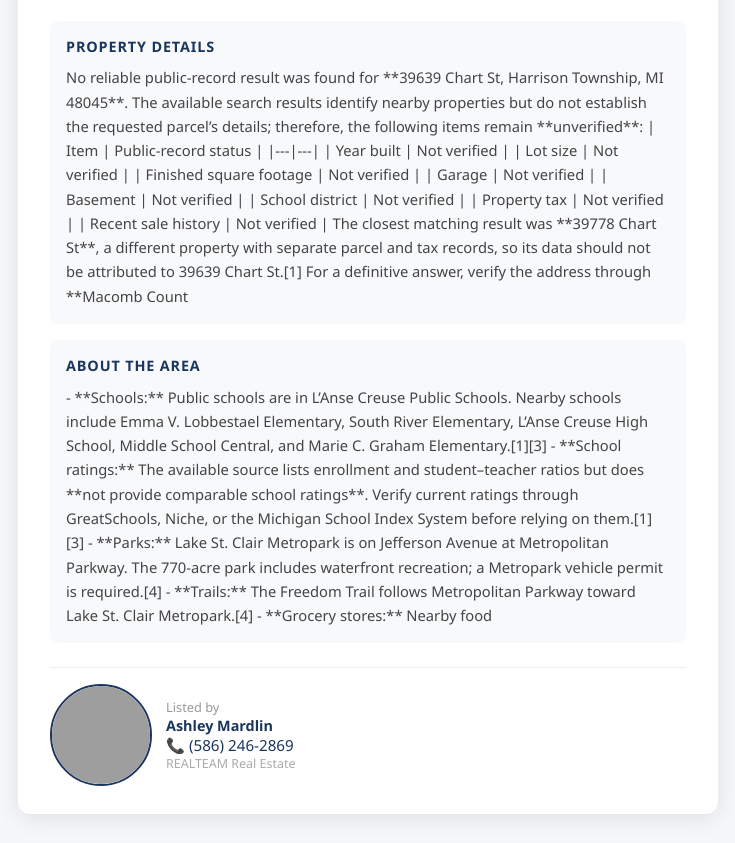
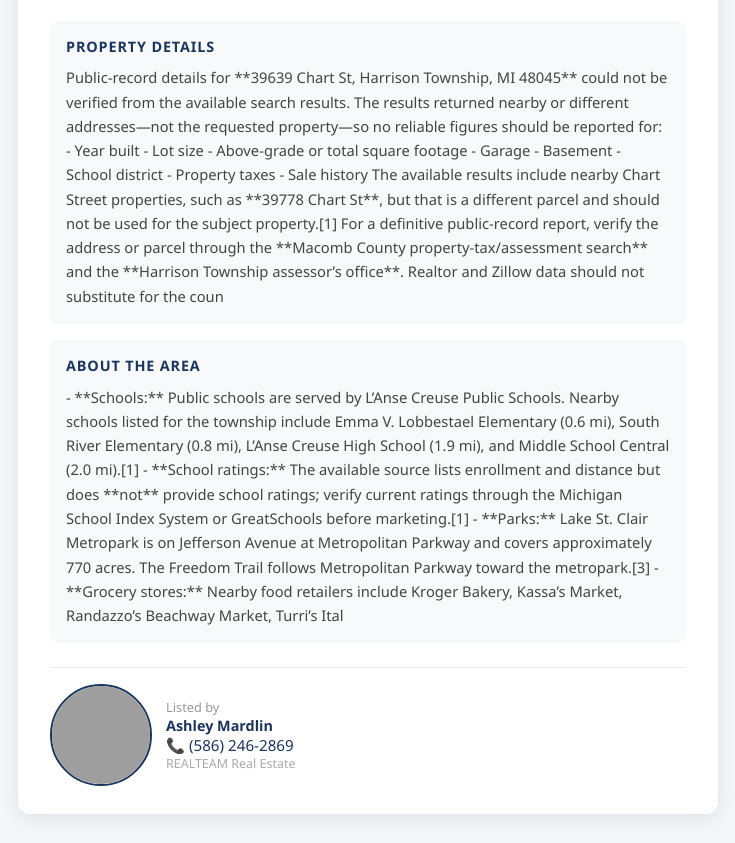
Before and after one commit to tommy-logan-ai/tommythemortgageguy, a plain HTML site: page coming-soon/harrison-township-mi-u-610439.html in a window 1280 px wide. Shown: the part 1115-1958 px from the top of the page, without its empty margins (272-1007 px from the left). Drawn offline with Linux system fonts and the light colour scheme; no server answers; grey boxes are pictures that could not be loaded.

Commit message:
Coming Soon (regen-hero): Harrison Township harrison-township-mi-u-610439

```diff
--- a/coming-soon/harrison-township-mi-u-610439.html
+++ b/coming-soon/harrison-township-mi-u-610439.html
@@ -66,25 +66,24 @@
     </p>
   </div>
 </div>
-    <div style="margin:1.5rem 0 0;padding:1rem;background:#f8f9fb;border-radius:8px;"><h3 style="font-size:0.9rem;font-weight:700;color:#1a355e;text-transform:uppercase;letter-spacing:0.06em;margin:0 0 0.6rem">Property Details</h3><p style="font-size:0.92rem;color:#444;line-height:1.65;margin:0">No reliable public-record result was found for **39639 Chart St, Harrison Township, MI 48045**. The available search results identify nearby properties but do not establish the requested parcel’s details; therefore, the following items remain **unverified**:
+    <div style="margin:1.5rem 0 0;padding:1rem;background:#f8f9fb;border-radius:8px;"><h3 style="font-size:0.9rem;font-weight:700;color:#1a355e;text-transform:uppercase;letter-spacing:0.06em;margin:0 0 0.6rem">Property Details</h3><p style="font-size:0.92rem;color:#444;line-height:1.65;margin:0">Public-record details for **39639 Chart St, Harrison Township, MI 48045** could not be verified from the available search results. The results returned nearby or different addresses—not the requested property—so no reliable figures should be reported for:
 
-| Item | Public-record status |
-|---|---|
-| Year built | Not verified |
-| Lot size | Not verified |
-| Finished square footage | Not verified |
-| Garage | Not verified |
-| Basement | Not verified |
-| School district | Not verified |
-| Property tax | Not verified |
-| Recent sale history | Not verified |
+- Year built
+- Lot size
+- Above-grade or total square footage
+- Garage
+- Basement
+- School district
+- Property taxes
+- Sale history
 
-The closest matching result was **39778 Chart St**, a different property with separate parcel and tax records, so its data should not be attributed to 39639 Chart St.[1] For a definitive answer, verify the address through **Macomb Count</p></div>
-    <div style="margin:1rem 0 0;padding:1rem;background:#f8f9fb;border-radius:8px;"><h3 style="font-size:0.9rem;font-weight:700;color:#1a355e;text-transform:uppercase;letter-spacing:0.06em;margin:0 0 0.6rem">About the Area</h3><p style="font-size:0.92rem;color:#444;line-height:1.65;margin:0">- **Schools:** Public schools are in L’Anse Creuse Public Schools. Nearby schools include Emma V. Lobbestael Elementary, South River Elementary, L’Anse Creuse High School, Middle School Central, and Marie C. Graham Elementary.[1][3]
-- **School ratings:** The available source lists enrollment and student–teacher ratios but does **not provide comparable school ratings**. Verify current ratings through GreatSchools, Niche, or the Michigan School Index System before relying on them.[1][3]
-- **Parks:** Lake St. Clair Metropark is on Jefferson Avenue at Metropolitan Parkway. The 770-acre park includes waterfront recreation; a Metropark vehicle permit is required.[4]
-- **Trails:** The Freedom Trail follows Metropolitan Parkway toward Lake St. Clair Metropark.[4]
-- **Grocery stores:** Nearby food </p></div>
+The available results include nearby Chart Street properties, such as **39778 Chart St**, but that is a different parcel and should not be used for the subject property.[1]
+
+For a definitive public-record report, verify the address or parcel through the **Macomb County property-tax/assessment search** and the **Harrison Township assessor’s office**. Realtor and Zillow data should not substitute for the coun</p></div>
+    <div style="margin:1rem 0 0;padding:1rem;background:#f8f9fb;border-radius:8px;"><h3 style="font-size:0.9rem;font-weight:700;color:#1a355e;text-transform:uppercase;letter-spacing:0.06em;margin:0 0 0.6rem">About the Area</h3><p style="font-size:0.92rem;color:#444;line-height:1.65;margin:0">- **Schools:** Public schools are served by L’Anse Creuse Public Schools. Nearby schools listed for the township include Emma V. Lobbestael Elementary (0.6 mi), South River Elementary (0.8 mi), L’Anse Creuse High School (1.9 mi), and Middle School Central (2.0 mi).[1]
+- **School ratings:** The available source lists enrollment and distance but does **not** provide school ratings; verify current ratings through the Michigan School Index System or GreatSchools before marketing.[1]
+- **Parks:** Lake St. Clair Metropark is on Jefferson Avenue at Metropolitan Parkway and covers approximately 770 acres. The Freedom Trail follows Metropolitan Parkway toward the metropark.[3]
+- **Grocery stores:** Nearby food retailers include Kroger Bakery, Kassa’s Market, Randazzo’s Beachway Market, Turri’s Ital</p></div>
     <div class="agent" style="display:flex;align-items:center;gap:14px;margin-top:1.5rem;padding-top:1rem;border-top:1px solid #eee">
       <img src="https://tommythemortgageguy.com/assets/agents/ashley-mardlin-headshot.jpg" alt="Ashley Mardlin" style="width:98px;height:98px;border-radius:50%;object-fit:cover;border:2px solid #1a355e">
       <div style="text-align:left">
```
